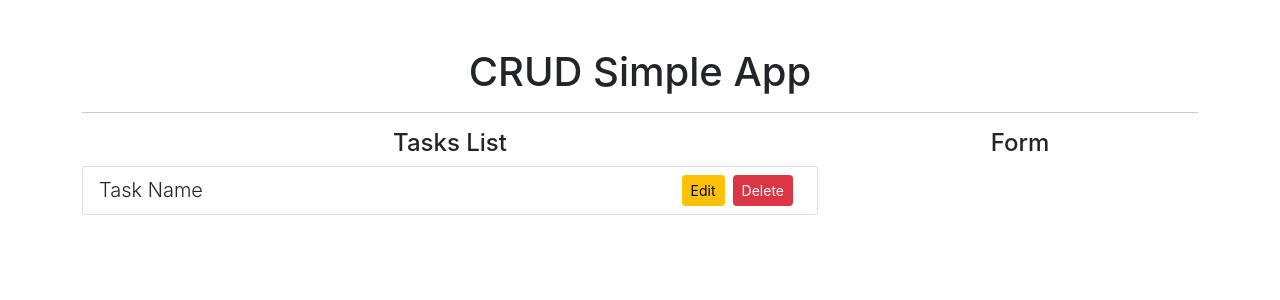
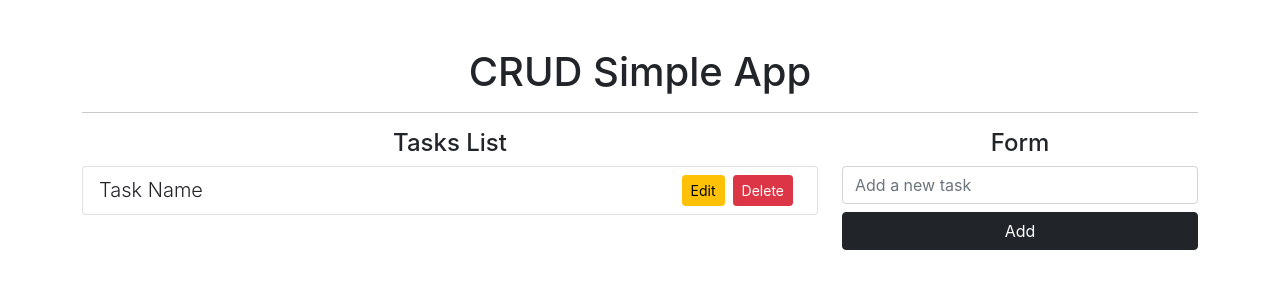
Before and after one commit to cotebarrientos/crud-simple-app-exercise, a React (Create React App) app: page / in a window 1280 px wide. Shown: the top 300 px of the page. Built offline with nearby package versions, Linux system fonts and the light colour scheme.

Commit message:
Add form and install nanoid generator

```diff
--- a/package.json
+++ b/package.json
@@ -6,6 +6,7 @@
     "@testing-library/jest-dom": "^5.14.1",
     "@testing-library/react": "^11.2.7",
     "@testing-library/user-event": "^12.8.3",
+    "nanoid": "^3.1.30",
     "react": "^17.0.2",
     "react-dom": "^17.0.2",
     "react-scripts": "4.0.3",
--- a/src/App.jsx
+++ b/src/App.jsx
@@ -1,5 +1,28 @@
+import React, { useState } from "react"
+import { nanoid } from 'nanoid'
+
 
 function App() {
+
+  const [task, setTask] = useState('')
+  const [myTasks, setMyTasks] = useState([])
+
+  const addTask = (e) => {
+    e.preventDefault()
+    console.log(task)
+    if(!task.trim()){
+      console.log("Empty element")
+      return
+    }
+    console.log(task)
+    setMyTasks([
+      ...myTasks,
+      {id: nanoid(10), myTask: task}
+    ])
+
+    setTask('')
+  }
+
   return (
     <div className="container mt-5 ">
       <h1 className="text-center">CRUD Simple App</h1>
@@ -17,6 +40,18 @@
         </div>
         <div className="col-4">
           <h4 className="text-center">Form</h4>
+          <form onSubmit={addTask}>
+            <input
+              type="text"
+              className="form-control mb-2"
+              placeholder="Add a new task"
+              onChange={ (e) => setTask(e.target.value) }
+              value={task}
+            />
+            <div className="d-grid gap-2">
+              <button className="btn btn-dark" type="submit">Add</button>
+            </div>
+          </form>
         </div>
       </div>
 
```
